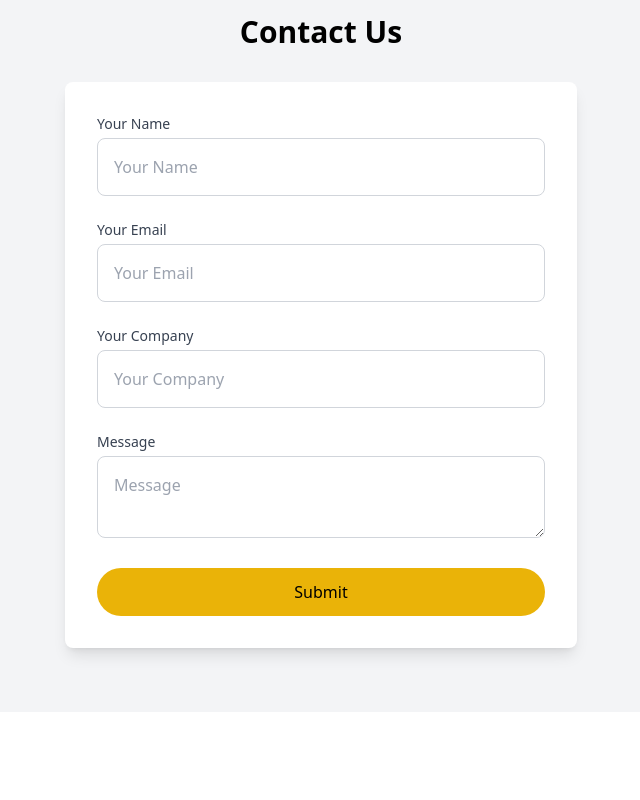
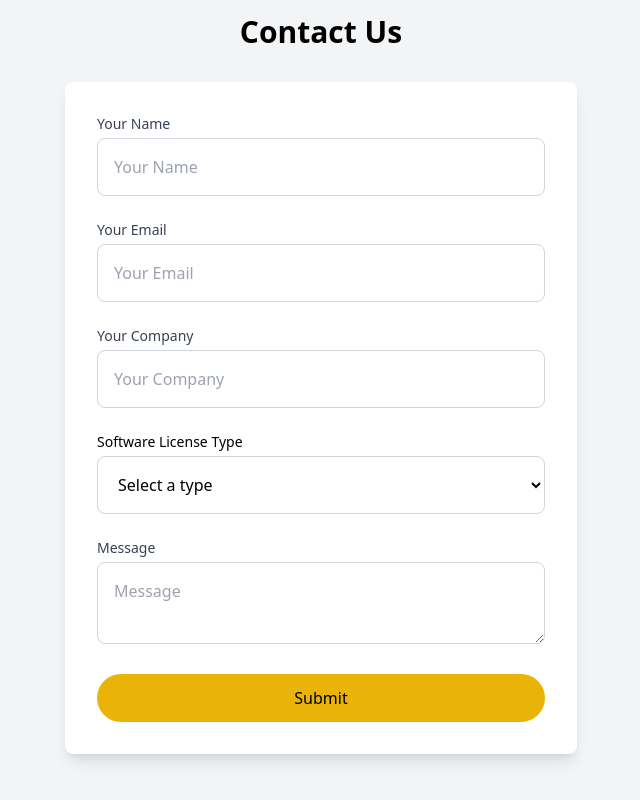
Before and after one commit to Indumati-K-Raja/Soft-Sell, a React (Vite) app in the folder softsell/: page / in a window 1280 px wide. Shown: the part 1666-2466 px from the top of the page, without its empty margins (319-959 px from the left). Before the commit the page ends 2378 px from the top, so only its background shows below. Built offline with nearby package versions, Linux system fonts and the light colour scheme.

Commit message:
fix: fixed the pop ups

```diff
--- a/softsell/src/App.jsx
+++ b/softsell/src/App.jsx
@@ -4,6 +4,9 @@ import { Package } from "lucide-react";
 
 function App() {
   const menuRef = useRef();
+  const [showContactModal, setShowContactModal] = useState(false);
+  const [submittedLicenseType, setSubmittedLicenseType] = useState("");
+
   const [isDark, setIsDark] = useState(false);
   const [showMenu, setShowMenu] = useState(false);
   const [formData, setFormData] = useState({
@@ -40,7 +43,8 @@ function App() {
       setShowFormAlert(true);
     } else {
       setShowFormAlert(false);
-      setShowSuccessModal(true);
+      setSubmittedLicenseType(formData.licenseType);
+      setShowContactModal(true);
     }
   };
 
@@ -101,7 +105,7 @@ function App() {
             <p className="text-xl mb-4">Sell your software licenses quickly and securely.</p>
             <button
               className="bg-yellow-500 text-black px-6 py-3 rounded-lg hover:bg-yellow-600 transition-all"
-              onClick={() => alert("Thanks for choosing to sell your license!")}
+              onClick={() => setShowSuccessModal(true)}
             >
               Sell My Licenses
             </button>
@@ -110,10 +114,10 @@ function App() {
           </section>
 
 
-        {/* Success Modal */}
+        {/* Sell‑license modal */}
 {showSuccessModal && (
   <div className="fixed inset-0 bg-black bg-opacity-50 flex items-center justify-center z-50 transition-opacity duration-300">
-            <div className="bg-white p-6 rounded-lg shadow-lg dark:bg-gray-800 dark:text-white transform transition-transform duration-300 ease-in-out scale-100">
+    <div className="bg-white p-6 rounded-lg shadow-lg dark:bg-gray-800 dark:text-white transform transition-transform duration-300 ease-in-out">
       <h2 className="text-2xl font-bold mb-4">Success</h2>
       <p className="mb-4">Your license has been successfully sold!</p>
       <button
@@ -125,6 +129,27 @@ function App() {
     </div>
   </div>
 )}
+
+{/* Contact‑submit modal */}
+{showContactModal && (
+  <div className="fixed inset-0 bg-black bg-opacity-50 flex items-center justify-center z-50 transition-opacity duration-300">
+    <div className="bg-white p-6 rounded-lg shadow-lg dark:bg-gray-800 dark:text-white transform transition-transform duration-300 ease-in-out">
+      <h2 className="text-2xl font-bold mb-4">Thank you!</h2>
+      <p className="mb-2">Your message has been submitted. We’ll be in touch soon.</p>
+      <p className="mb-4">
+        <span className="font-semibold">Selected License Type:</span>{" "}
+        {submittedLicenseType}
+      </p>
+      <button
+        className="bg-green-500 text-white px-6 py-2 rounded-lg hover:bg-green-600 transition-all duration-300"
+        onClick={() => setShowContactModal(false)}
+      >
+        Close
+      </button>
+    </div>
+  </div>
+)}
+
 
         {/* How It Works */}
         <section id="how-it-works" className="bg-gray-50 dark:bg-gray-800 py-16 transition-colors duration-300">
@@ -258,6 +283,31 @@ function App() {
       </div>
     ))}
 
+      {/* License Type Dropdown */}
+<div>
+  <label htmlFor="licenseType" className="block text-sm font-medium mb-1">
+    Software License Type
+  </label>
+  <select
+    id="licenseType"
+    name="licenseType"
+    value={formData.licenseType}
+    onChange={handleChange}
+    className="w-full p-4 rounded-lg bg-white dark:bg-gray-900 text-black dark:text-white border border-gray-300 dark:border-gray-600 focus:outline-none focus:ring-2 focus:ring-primary"
+    aria-required="true"
+  >
+    <option value="">Select a type</option>
+    <option value="microsoft">Microsoft</option>
+    <option value="adobe">Adobe</option>
+    <option value="autodesk">Autodesk</option>
+    <option value="intuit">Intuit</option>
+    <option value="corel">Corel</option>
+    <option value="vmware">VMware</option>
+    <option value="oracle">Oracle</option>
+  </select>
+</div>
+
+
     <div>
       <label
         htmlFor="message"
```
Lines whose indentation alone changed are shown as unchanged.
